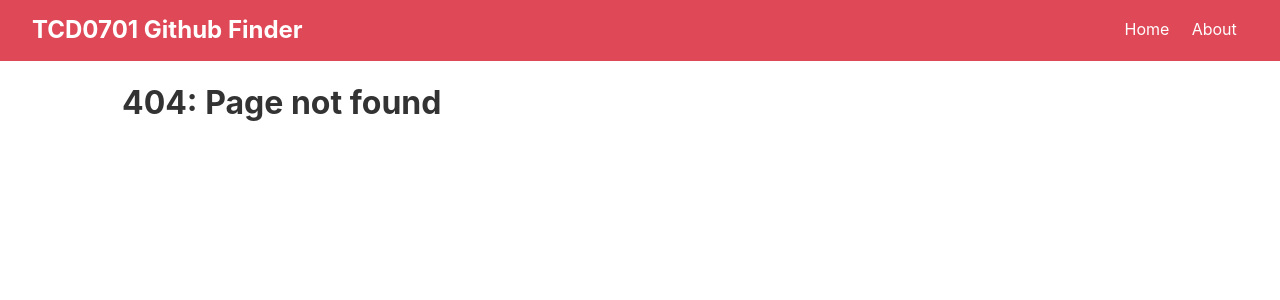
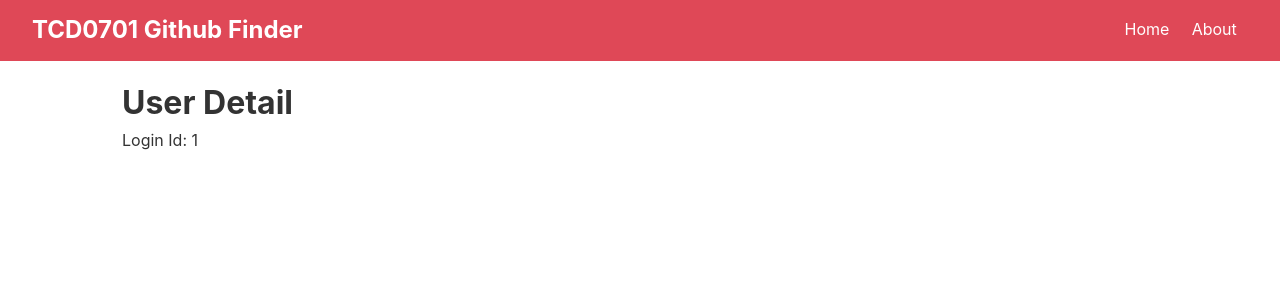
Before and after one commit to vinhhn3/tcd0701-react-course, a React (Create React App) app: page /user/1 in a window 1280 px wide. Before the commit this address had no page. Shown: the top 300 px of the page. Built offline with nearby package versions, Linux system fonts and the light colour scheme; no server answers.

Commit message:
Create User page (not finished)

```diff
--- a/src/App.js
+++ b/src/App.js
@@ -7,6 +7,7 @@ import Navbar from "./layout/Navbar";
 import About from "./pages/About";
 import Home from "./pages/Home";
 import NotFound from "./pages/NotFound";
+import User from "./pages/User";
 
 const App = () => {
   const [users, setUsers] = useState([]);
@@ -33,6 +34,9 @@ const App = () => {
             <Route exact path="/about">
               <About />
             </Route>
+            <Route exact path="/user/:loginId">
+              <User />
+            </Route>
             <Route path="*">
               <NotFound />
             </Route>
--- a/src/components/UserItem.js
+++ b/src/components/UserItem.js
@@ -1,4 +1,5 @@
 import React from "react";
+import { Link } from "react-router-dom";
 
 const UserItem = (props) => {
   const { login, avatar_url, html_url } = props.user;
@@ -11,9 +12,9 @@ const UserItem = (props) => {
         style={{ width: "60px" }}
       />
       <h3>{login}</h3>
-      <a href={html_url} className="btn btn-primary btn-sm">
+      <Link to={`/user/${login}`} className="btn btn-dark btn-sm">
         More
-      </a>
+      </Link>
     </div>
   );
 };
--- /dev/null
+++ b/src/pages/User.js
@@ -0,0 +1,21 @@
+import axios from "axios";
+import React, { useEffect, useState } from "react";
+import { useParams } from "react-router-dom";
+
+function User() {
+  const { loginId } = useParams();
+  const [user, setUser] = useState({});
+  useEffect(() => {
+    axios.get(`https://api.github.com/users/${loginId}`).then((response) => {
+      console.log(response);
+    });
+  }, []);
+  return (
+    <div>
+      <h1>User Detail</h1>
+      <p>Login Id: {loginId} </p>
+    </div>
+  );
+}
+
+export default User;
```
